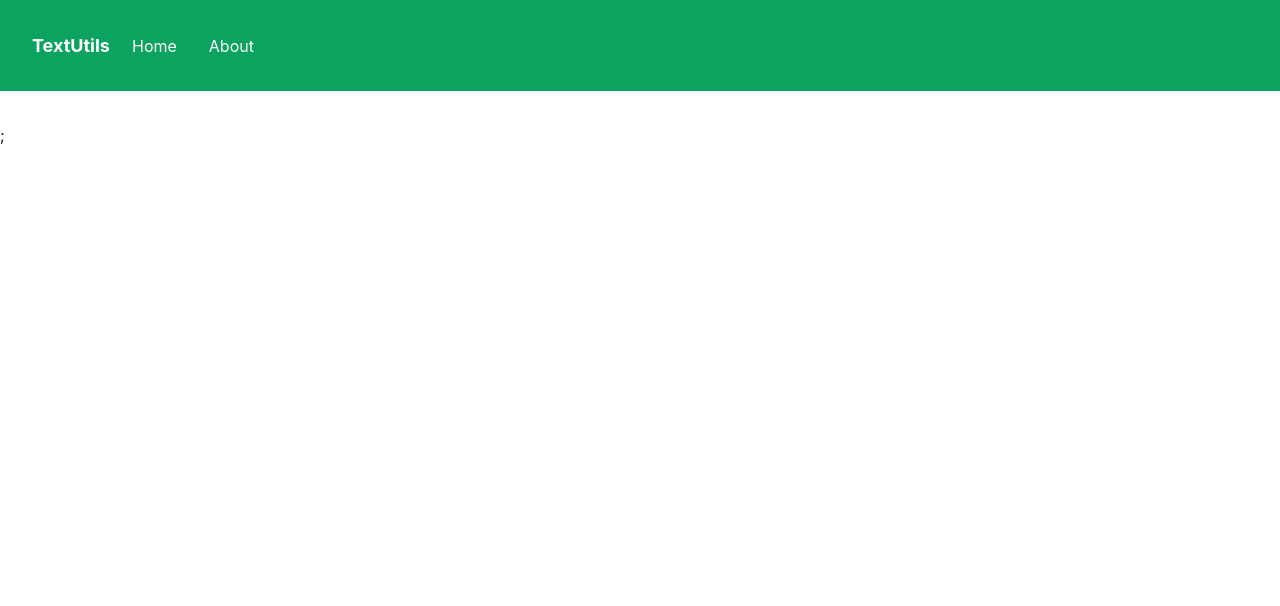
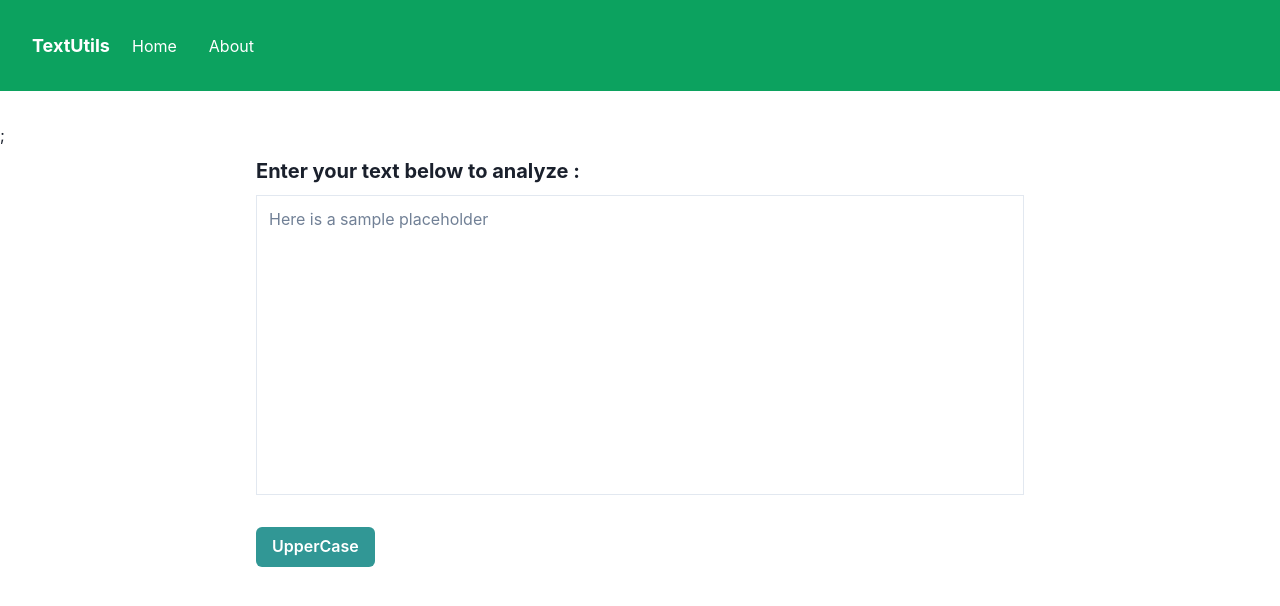
Before and after one commit to sneha-2510/TextBlend, a React (Vite) app in the folder TextUtils/: page / in a window 1280 px wide. Shown: the top 606 px of the page. Built offline with nearby package versions, Linux system fonts and the light colour scheme.

Commit message:
added Text Form

```diff
--- a/TextUtils/src/App.jsx
+++ b/TextUtils/src/App.jsx
@@ -1,11 +1,12 @@
 import React from "react";
 import Header from "./components/Header";
+import TextForm from "./components/TextForm";
 
 export default function App() {
   return(
     <>
     <Header />;
-
+    <TextForm/>
     </>
   )
 }
--- /dev/null
+++ b/TextUtils/src/components/TextForm.jsx
@@ -0,0 +1,35 @@
+import React from 'react'
+import { Textarea, Container, Heading, Button, Stack } from '@chakra-ui/react'
+
+function TextForm() {
+    return (
+        <>
+
+
+            <Container maxW='800px'>
+                <Heading as='h4' size='md' my={3}>Enter your text below to analyze : </Heading>
+
+                <Textarea
+                    placeholder='Here is a sample placeholder'
+                    size='xl'
+                    resize='none'
+                    height={"300px"}
+                    p={3}
+
+                />
+
+                <Stack spacing={4} direction='row' align='center' my={8}>
+
+                    <Button colorScheme='teal' size='md'>
+                        UpperCase
+                    </Button>
+
+                </Stack>
+            </Container>
+
+
+        </>
+    )
+}
+
+export default TextForm
--- a/TextUtils/src/main.jsx
+++ b/TextUtils/src/main.jsx
@@ -1,16 +1,16 @@
 import React from "react";
-import ReactDOM from "react-dom";
+import ReactDOM from "react-dom/client";
 import { ChakraProvider } from "@chakra-ui/react";
 
 import App from "./App";
 import customTheme from "./utils/theme";
 
-const rootElement = document.getElementById("root");
-ReactDOM.render(
+// const rootElement = document.getElementById("root");
+ReactDOM.createRoot(document.getElementById('root')).render(
   <React.StrictMode>
     <ChakraProvider theme={customTheme}>
       <App />
     </ChakraProvider>
   </React.StrictMode>,
-  rootElement
+  // rootElement
 );
```
